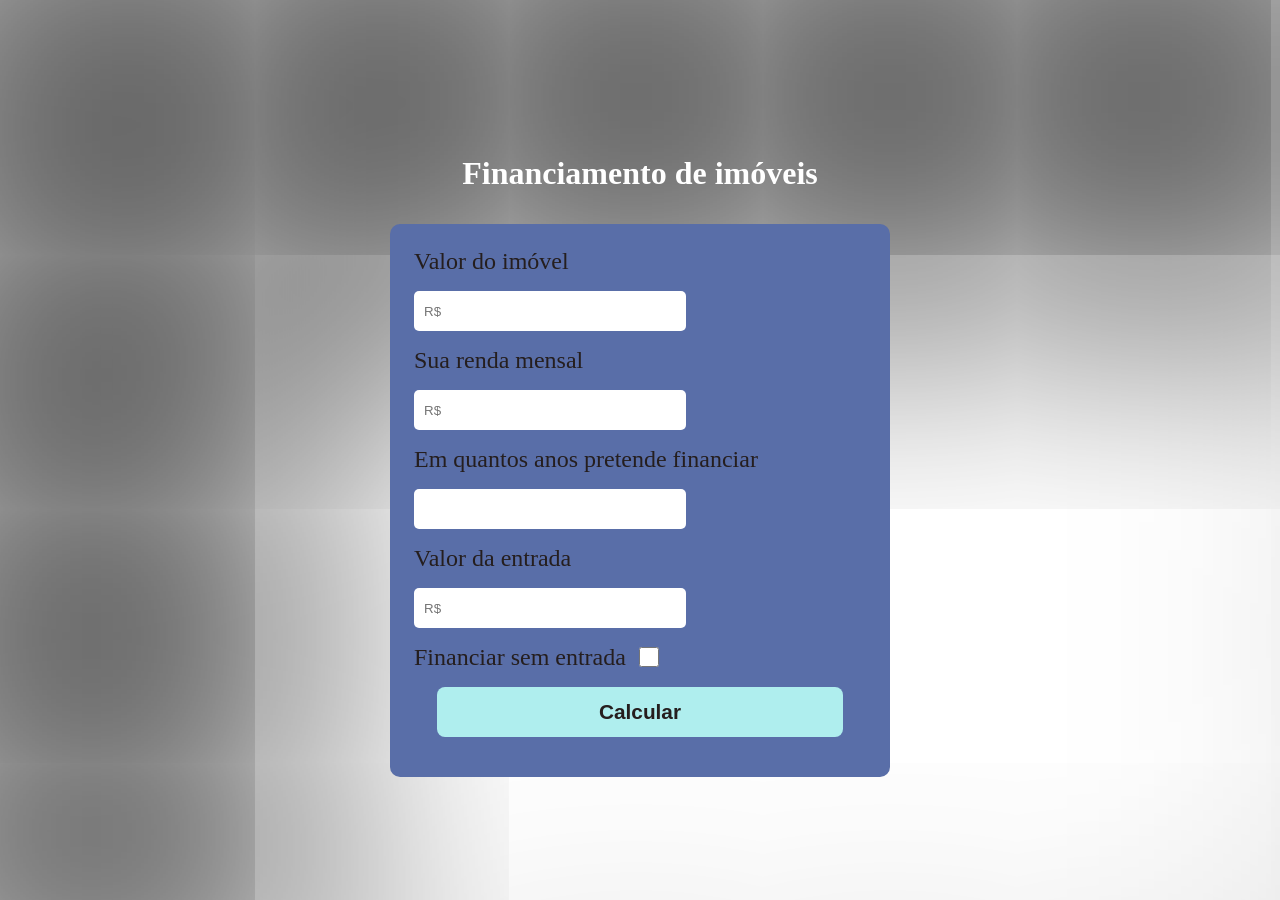
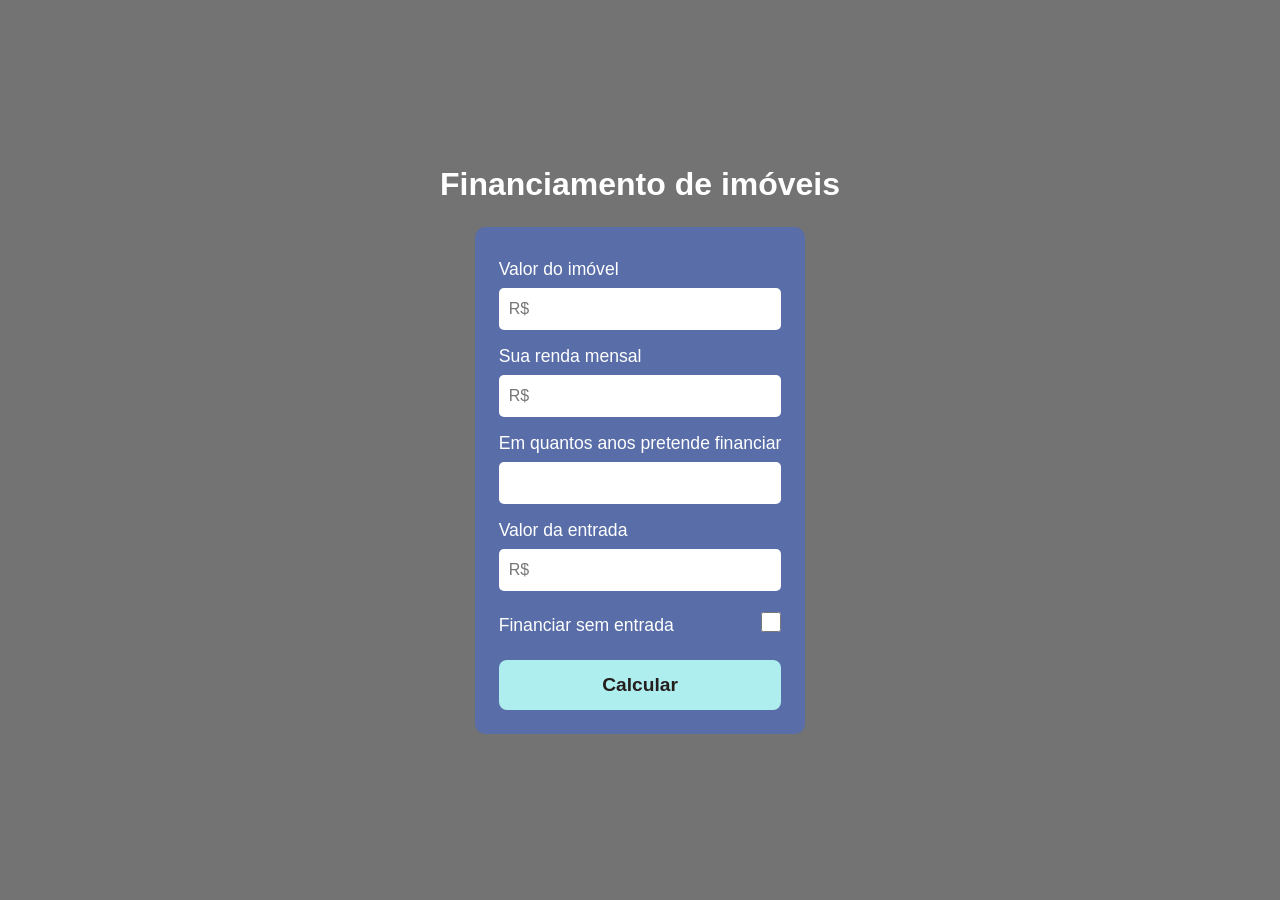

fix: corrige cálculo de juros e adiciona sistemas Price/SAC

--- a/css/style.css
+++ b/css/style.css
@@ -5,81 +5,74 @@
 }
 
 body {
-  background: url(../predio.jpg) no-repeat;
+  font-family: -apple-system, BlinkMacSystemFont, 'Segoe UI', Roboto, sans-serif;
+  background: url(predio.jpg) no-repeat;
   background-size: cover;
   background-position: center;
-  
-  box-shadow: 201px 211px 420px 110px rgba(0, 0, 0, 0.62) inset;
-  -webkit-box-shadow: 201px 211px 420px 110px rgba(0, 0, 0, 0.62) inset;
-  -moz-box-shadow: 201px 211px 420px 110px rgba(0, 0, 0, 0.62) inset;
+  min-height: 100vh;
+  box-shadow: inset 0 0 0 2000px rgba(0, 0, 0, 0.55);
 }
 
 main {
-  height: 100vh;
-
+  min-height: 100vh;
   display: flex;
   flex-direction: column;
   justify-content: center;
   align-items: center;
+  padding: 2rem 1rem;
 }
 
 h1 {
   color: #fff;
-
-  margin-top: 2rem;
+  margin-bottom: 1.5rem;
+  text-align: center;
 }
 
 form {
-  width: 500px;
-
+  width: 100%;
+  max-width: 500px;
   background: #596ea8;
-
   border-radius: 10px;
-
-  margin-top: 2rem;
-
   display: flex;
   flex-direction: column;
-  justify-content: stretch;
-  align-items: flex-start;
-
   padding: 1.5rem;
 }
 
 label {
-  font-size: 1.5rem;
-
-  color: #251e1e;
-
-  transition: all .3s ease-in-out;
+  font-size: 1.1rem;
+  color: #fff;
+  margin-top: 0.5rem;
 }
 
-input {
-  width: 60%;
-  height: 40px;
-
-  margin: 1rem 0;
-
+input, select {
+  width: 100%;
+  height: 42px;
+  margin: 0.5rem 0;
   border: none;
   outline: none;
   border-radius: 5px;
+  padding: 0 10px;
+  font-size: 1rem;
+}
 
-  padding-left: 10px;
-
-  transition: all .3s ease-in-out;
+.erro {
+  color: #ffb3b3;
+  font-size: 0.85rem;
+  min-height: 1.1rem;
+  margin-bottom: 0.3rem;
 }
 
 .sem-entrada {
   display: flex;
   justify-content: space-between;
+  align-items: center;
+  margin: 0.5rem 0;
 }
 
 #sem-entrada {
   width: 20px;
   height: 20px;
-
-  margin:.2rem 0 0 .8rem;
-  padding: 0;
+  margin: 0;
 }
 
 .hidden {
@@ -87,50 +80,34 @@ input {
 }
 
 #calcular {
-  width: 90%;
+  width: 100%;
   height: 50px;
-
-  margin: 1rem auto;
-
-  font-size: 1.3rem;
+  margin-top: 1rem;
+  font-size: 1.2rem;
   font-weight: bold;
-
   background-color: paleturquoise;
   color: #251e1e;
-
   border: none;
-  outline: none;
   border-radius: 8px;
-
-  transition: all .2s ease-in-out;
+  cursor: pointer;
+  transition: all 0.2s ease-in-out;
 }
 
 #calcular:hover {
   background: #3aebeb;
-
-  transform: scale(105%);
+  transform: scale(1.02);
 }
 
 .resultado {
   display: none;
   flex-direction: column;
-  align-items: center;
-  justify-content: center;
-  gap: 1rem;
-
-  margin: auto;
-
+  gap: 0.6rem;
+  margin-top: 1.5rem;
   background-color: beige;
-
-  width: 90%;
-
   padding: 1rem;
-
   border-radius: 8px;
-
-  transition: all .5s ease-in-out;
-
   opacity: 0;
+  transition: opacity 0.4s ease-in-out;
 }
 
 .resultado.ativo {
@@ -139,88 +116,71 @@ input {
 }
 
 .resultado h2 {
-  font-size: 1.7rem;
-
-  border-bottom: 1px solid  #521ce9;
+  font-size: 1.5rem;
+  border-bottom: 1px solid #521ce9;
+  padding-bottom: 0.5rem;
 }
 
 .resultado div {
-	display: flex;
-	justify-content: space-between ;
+  display: flex;
+  justify-content: space-between;
+  flex-wrap: wrap;
+  gap: 0.3rem;
 }
 
 .resultado span {
-  font-size: 1.45rem;
-  font-weight: 550;
- 
+  font-size: 1rem;
+  font-weight: 600;
   color: #521ce9;
 }
 
 .resultado p {
-  font-size: 1.45rem;
+  font-size: 1rem;
   font-weight: bold;
-
   color: #161616;
 }
 
-.resultado #resumo-decisao,
-.resultado #resumo-btn {
-  padding: .5rem 1rem;
-
+#resumo-decisao {
+  text-align: center;
+  padding: 0.6rem 1rem;
   border-radius: 5px;
+  font-weight: bold;
+  font-size: 1.1rem;
 }
 
-.resultado #resumo-decisao.reprovado {
-  background-color:  #c94949;
+#resumo-decisao.reprovado {
+  background-color: #c94949;
   color: #f1e8e8;
 }
 
-.resultado #resumo-decisao.aprovado {
-  background-color:  #00bf00;
+#resumo-decisao.aprovado {
+  background-color: #00bf00;
   color: #080808;
-  
 }
 
-.resultado #resumo-btn {
-	text-decoration: none;
-	
-	background-color: paleturquoise;
-	color: #251e1e;
+#resumo-btn {
+  padding: 0.6rem 1rem;
+  border-radius: 5px;
+  border: none;
+  text-decoration: none;
+  background-color: paleturquoise;
+  color: #251e1e;
+  font-weight: bold;
+  cursor: pointer;
+  transition: all 0.2s ease-in-out;
+}
+
+#resumo-btn:hover {
+  background: #3aebeb;
 }
 
 @media screen and (max-width: 500px) {
-	body {
-		background-size: 110vh;
-	}
-	
-	form {
-		width: 90%;
-		
-		margin: 1rem auto;
-		
-		align-items: center;
-		justify-content: center;
-	}
-	
-	input {
-		width: 90%;
-	}
-	
-	.resultado {
-		width: 98%;
-	}
-	
-	.resultado span {
-		letter-spacing: .13rem;
-	}
-	
-	.resultado div {
-		flex-direction: column;
-		align-items: center;
-		justify-content: center;
-		
-		width: 100%;
-	}
-	
-	
+  form {
+    padding: 1rem;
+  }
+
+  .resultado div {
+    flex-direction: column;
+    gap: 0.1rem;
+  }
 }
